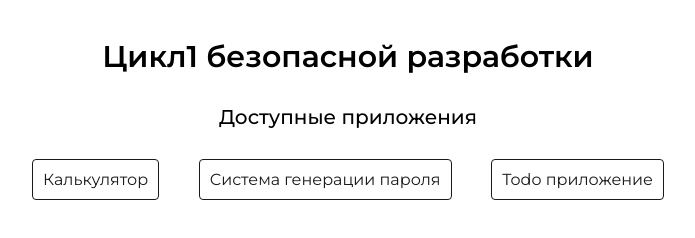
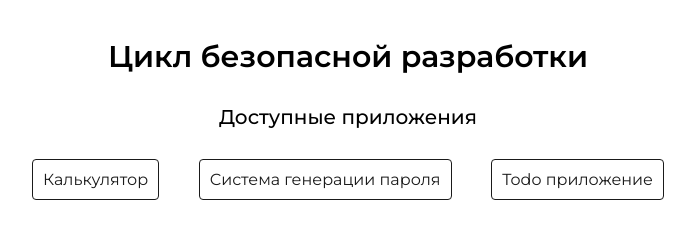
Before and after one commit to maksim312321/sdl_frontend, a website: page src/frontend/index.html in a window 1280 px wide. Shown: the whole page, without its empty margins (292-987 px from the left). Drawn offline with Linux system fonts and the light colour scheme.

Commit message:
test commit

```diff
--- a/src/frontend/index.html
+++ b/src/frontend/index.html
@@ -14,7 +14,7 @@
 <body>
     <div class="container">
         <div class="header">
-            Цикл1 безопасной разработки
+            Цикл безопасной разработки
         </div>
         <div class="body">
             <div class="apps__header">
```
